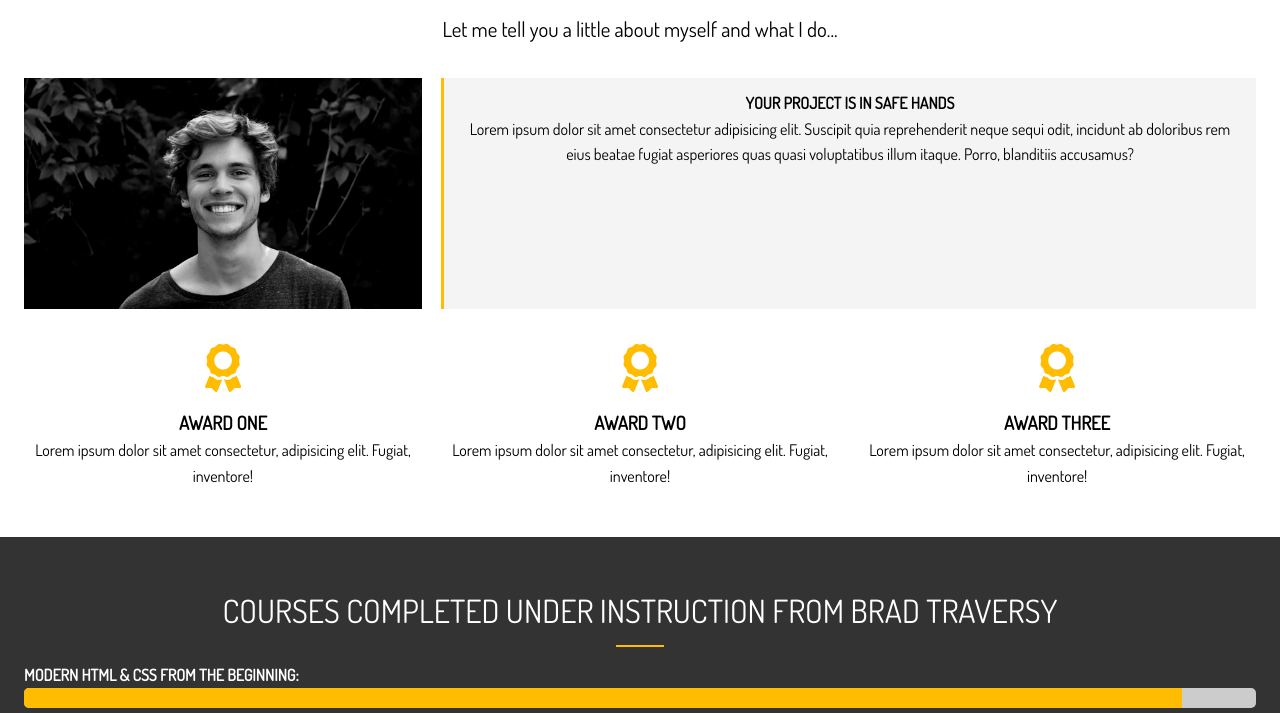
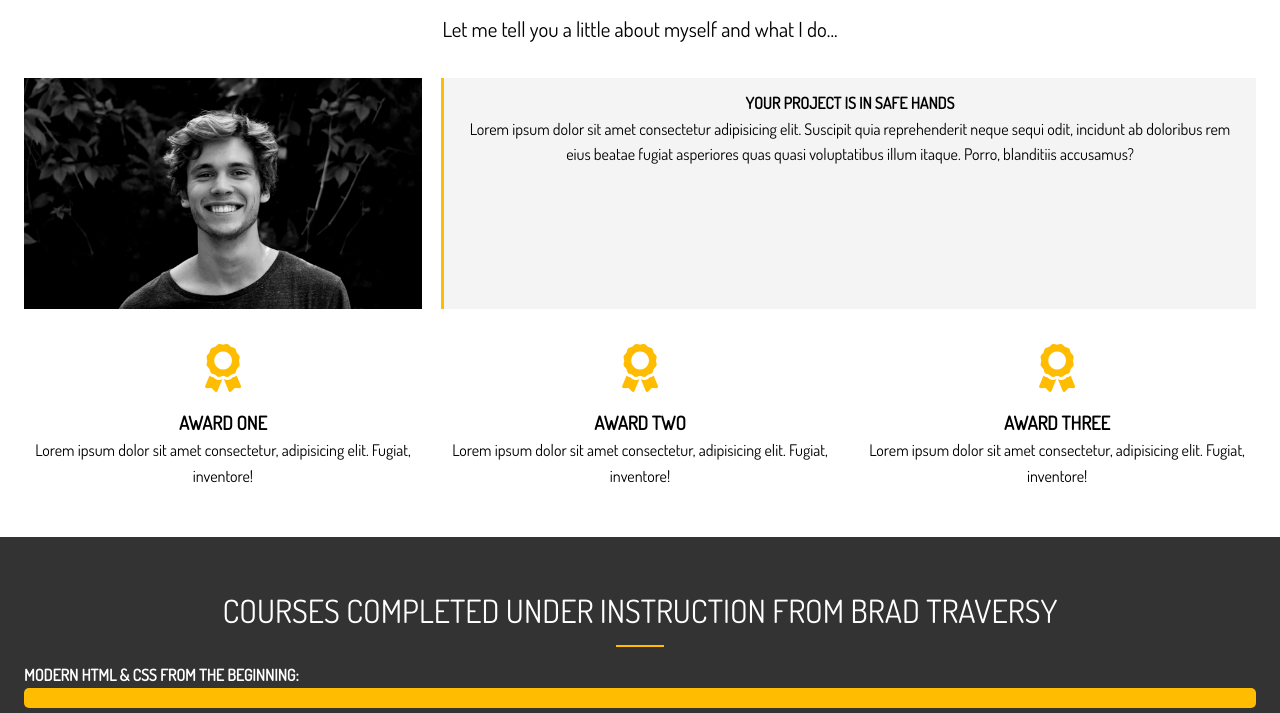
Before and after one commit to studentofcod3/Portfolio_project, a website: page dist/about.html in a window 1280 px wide. Shown: the part 203-916 px from the top of the page. Drawn offline with Linux system fonts and the light colour scheme.

Commit message:
second commit

```diff
--- a/dist/about.html
+++ b/dist/about.html
@@ -89,7 +89,7 @@
         <div class="bottom-line"></div>
         <h4>Modern HTML & CSS From The Beginning:</h4>
         <div class="progress">
-          <div style="width: 94%"></div>
+          <div style="width: 100%"></div>
         </div>
         <h4>Modern Javascript From The Beginning:</h4>
         <div class="progress">
```
